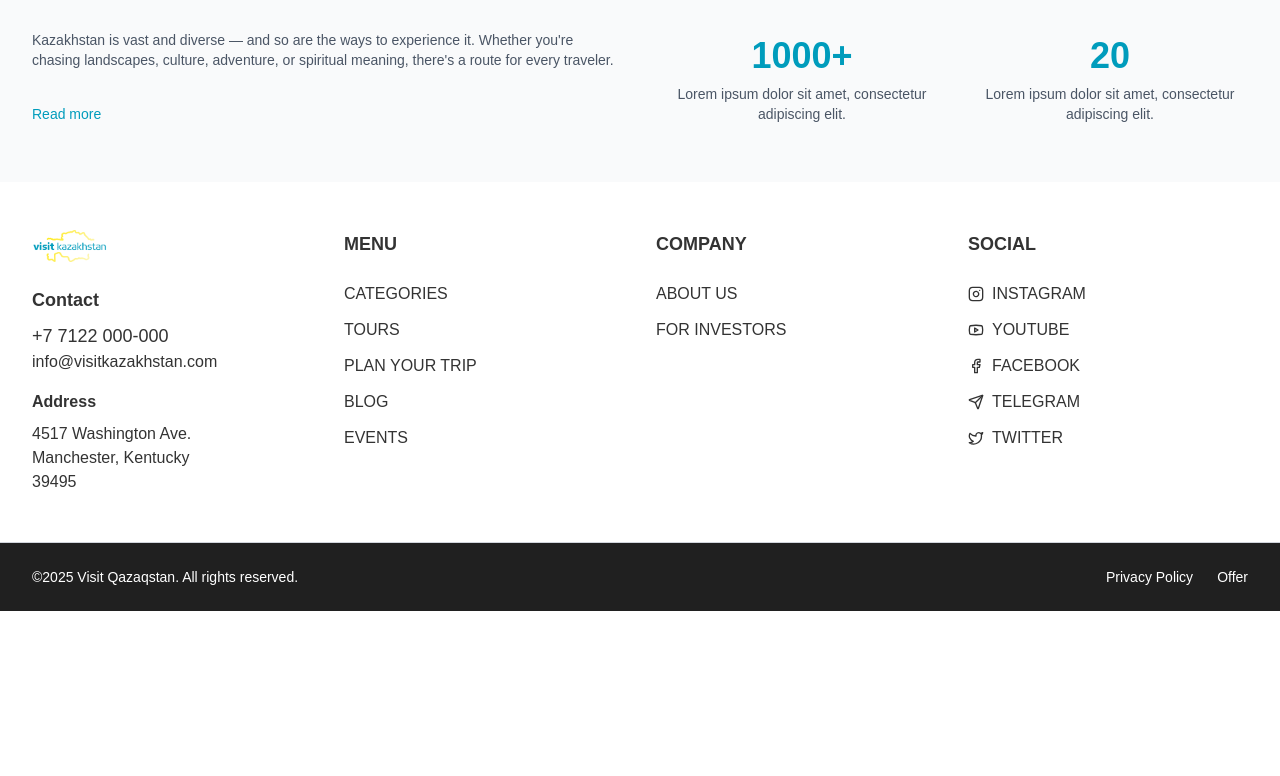
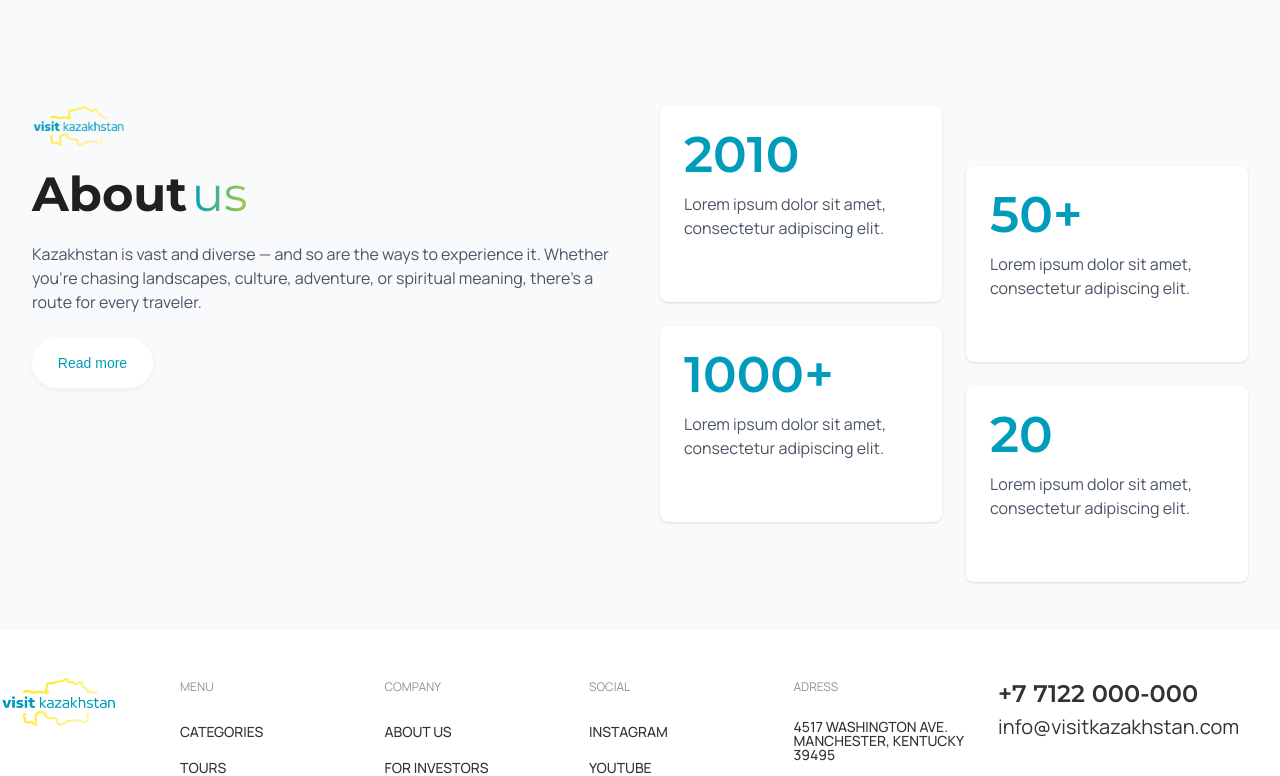
Before and after one commit to Rakhymzhan01/visit_kazakhstan, a Next.js app: page / in a window 1280 px wide. Shown: the part 4926-5702 px from the top of the page. Before the commit the page ends 5537 px from the top, so only its background shows below. Built offline with nearby package versions, Linux system fonts and the light colour scheme.

Commit message:
footer done

```diff
--- a/src/app/admin/homepage/page.tsx
+++ b/src/app/admin/homepage/page.tsx
@@ -106,7 +106,7 @@ const defaultContent: HomepageContent = {
     images: ["/nomad_girls.png", "/desert.jpg", "/yurta.jpg"]
   },
   about: {
-    title: "About us",
+    title: "About  us",
     description: "Kazakhstan is vast and diverse — and so are the ways to experience it. Whether you're chasing landscapes, culture, adventure, or spiritual meaning, there's a route for every traveler.",
     stats: [
       { value: "2010", description: "Lorem ipsum dolor sit amet, consectetur adipiscing elit." },
--- a/src/app/categories/cities/page.tsx
+++ b/src/app/categories/cities/page.tsx
@@ -142,7 +142,6 @@ const CitiesPage = () => {
                   stroke="#0891b2"
                   strokeWidth="2"
                   className="hover:fill-cyan-300 transition-colors cursor-pointer"
-                  onClick={() => console.log('Clicked Kazakhstan')}
                 />
 
                 {/* City markers with better positioning */}
--- a/src/app/components/Footer.tsx
+++ b/src/app/components/Footer.tsx
@@ -28,48 +28,45 @@ const Footer = () => {
   return (
     <footer className="bg-white text-[#333333]">
       {/* Main Footer Content */}
-      <div className="max-w-7xl mx-auto px-4 sm:px-6 lg:px-8 py-12">
-        <div className="grid grid-cols-1 md:grid-cols-2 lg:grid-cols-4 gap-8">
+      <div className="max-w-7xl mx-auto px-4 sm:px-6 lg:px-8 py-12 relative">
+        <div className="grid gap-2" style={{ gridTemplateColumns: '140px 1fr 1fr 1fr 1fr 250px' }}>
 
-          {/* Logo and Contact */}
-          <div className="lg:col-span-1">
-            <Link href="/" className="flex items-center mb-6">
+          {/* Logo */}
+          <div className="flex-shrink-0">
+            <Link href="/" className="flex items-center">
               <Image
                 src="/Logo 2.png"
                 alt="Visit Kazakhstan"
-                width={140}
-                height={32}
-                className="h-8 w-auto"
+                width={117}
+                height={48}
+                className="w-[117px] h-[48px] -ml-8"
               />
             </Link>
-
-            <div className="space-y-4">
-              <div>
-                <h4 className="font-semibold text-lg mb-2">Contact</h4>
-                <p className="text-[#333333] text-lg">+7 7122 000-000</p>
-                <p className="text-[#333333]">info@visitkazakhstan.com</p>
-              </div>
-
-              <div>
-                <h4 className="font-semibold mb-2">Address</h4>
-                <p className="text-[#333333]">
-                  4517 Washington Ave.<br />
-                  Manchester, Kentucky<br />
-                  39495
-                </p>
-              </div>
-            </div>
           </div>
 
           {/* Menu Links */}
           <div>
-            <h4 className="font-semibold text-lg mb-6">MENU</h4>
+            <h4 className="font-manrope mb-6" style={{
+              fontWeight: 400,
+              fontSize: '12px',
+              lineHeight: '150%',
+              letterSpacing: '-1%',
+              color: '#929292'
+            }}>MENU</h4>
             <ul className="space-y-3">
               {menuLinks.map((link) => (
                 <li key={link.title}>
                   <Link
                     href={link.href}
-                    className="text-[#333333] hover:text-[#009CBC] transition-colors duration-200"
+                    className="font-manrope hover:text-[#009CBC] transition-colors duration-200"
+                    style={{
+                      fontWeight: 500,
+                      fontSize: '14px',
+                      lineHeight: '100%',
+                      letterSpacing: '0%',
+                      textTransform: 'uppercase',
+                      color: '#333333'
+                    }}
                   >
                     {link.title}
                   </Link>
@@ -80,13 +77,27 @@ const Footer = () => {
 
           {/* Company Links */}
           <div>
-            <h4 className="font-semibold text-lg mb-6">COMPANY</h4>
+            <h4 className="font-manrope mb-6" style={{
+              fontWeight: 400,
+              fontSize: '12px',
+              lineHeight: '150%',
+              letterSpacing: '-1%',
+              color: '#929292'
+            }}>COMPANY</h4>
             <ul className="space-y-3">
               {companyLinks.map((link) => (
                 <li key={link.title}>
                   <Link
                     href={link.href}
-                    className="text-[#333333] hover:text-[#009CBC] transition-colors duration-200"
+                    className="font-manrope hover:text-[#009CBC] transition-colors duration-200"
+                    style={{
+                      fontWeight: 500,
+                      fontSize: '14px',
+                      lineHeight: '100%',
+                      letterSpacing: '0%',
+                      textTransform: 'uppercase',
+                      color: '#333333'
+                    }}
                   >
                     {link.title}
                   </Link>
@@ -97,25 +108,72 @@ const Footer = () => {
 
           {/* Social Links */}
           <div>
-            <h4 className="font-semibold text-lg mb-6">SOCIAL</h4>
+            <h4 className="font-manrope mb-6" style={{
+              fontWeight: 400,
+              fontSize: '12px',
+              lineHeight: '150%',
+              letterSpacing: '-1%',
+              color: '#929292'
+            }}>SOCIAL</h4>
             <ul className="space-y-3">
-              {socialLinks.map((social) => {
-                const IconComponent = social.icon
-                return (
-                  <li key={social.label}>
-                    <a
-                      href={social.href}
-                      target="_blank"
-                      rel="noopener noreferrer"
-                      className="flex items-center text-[#333333] hover:text-[#009CBC] transition-colors duration-200"
-                    >
-                      <IconComponent className="h-4 w-4 mr-2" />
-                      {social.label.toUpperCase()}
-                    </a>
-                  </li>
-                )
-              })}
+              {socialLinks.map((social) => (
+                <li key={social.label}>
+                  <Link
+                    href={social.href}
+                    className="font-manrope hover:text-[#009CBC] transition-colors duration-200"
+                    style={{
+                      fontWeight: 500,
+                      fontSize: '14px',
+                      lineHeight: '100%',
+                      letterSpacing: '0%',
+                      textTransform: 'uppercase',
+                      color: '#333333'
+                    }}
+                  >
+                    {social.label.toUpperCase()}
+                  </Link>
+                </li>
+              ))}
             </ul>
+          </div>
+
+          {/* Address Column */}
+          <div>
+            <h4 className="font-manrope mb-6" style={{
+              fontWeight: 400,
+              fontSize: '12px',
+              lineHeight: '150%',
+              letterSpacing: '-1%',
+              color: '#929292'
+            }}>ADRESS</h4>
+            <div className="font-manrope" style={{
+              fontWeight: 500,
+              fontSize: '14px',
+              lineHeight: '100%',
+              letterSpacing: '0%',
+              textTransform: 'uppercase',
+              color: '#333333'
+            }}>
+              <p>4517 Washington Ave.</p>
+              <p>Manchester, Kentucky</p>
+              <p>39495</p>
+            </div>
+          </div>
+
+          {/* Contact Info Column */}
+          <div className="text-left space-y-2">
+            <p className="text-[#333333] font-montserrat" style={{
+              fontWeight: 600,
+              fontSize: '24px',
+              lineHeight: '130%',
+              letterSpacing: '-2%'
+            }}>+7 7122 000-000</p>
+            <p className="text-[#333333] font-manrope" style={{
+              fontWeight: 400,
+              fontSize: '20px',
+              lineHeight: '100%',
+              letterSpacing: '-2%'
+            }}>info@visitkazakhstan.com</p>
           </div>
         </div>
       </div>
@@ -125,7 +183,7 @@ const Footer = () => {
         <div className="max-w-7xl mx-auto px-4 sm:px-6 lg:px-8 py-6">
           <div className="flex flex-col md:flex-row justify-between items-center">
             <p className="text-white text-sm">
-              ©2025 Visit Qazaqstan. All rights reserved.
+              ©2025 Visit Kazakhstan. All rights reserved.
             </p>
             <div className="flex space-x-6 mt-4 md:mt-0">
               <Link
--- a/src/app/globals.css
+++ b/src/app/globals.css
@@ -10,6 +10,8 @@
   --color-foreground: var(--foreground);
   --font-sans: var(--font-geist-sans);
   --font-mono: var(--font-geist-mono);
+  --font-manrope: var(--font-manrope);
+  --font-montserrat: var(--font-montserrat);
 }
 
 @media (prefers-color-scheme: dark) {
--- a/src/app/layout.tsx
+++ b/src/app/layout.tsx
@@ -1,5 +1,5 @@
 import type { Metadata } from "next";
-import { Geist, Geist_Mono, Manrope } from "next/font/google";
+import { Geist, Geist_Mono, Manrope, Montserrat } from "next/font/google";
 import "./globals.css";
 
 const geistSans = Geist({
@@ -18,6 +18,12 @@ const manrope = Manrope({
   weight: ["400", "500", "600", "700"],
 });
 
+const montserrat = Montserrat({
+  variable: "--font-montserrat",
+  subsets: ["latin"],
+  weight: ["400", "500", "600", "700"],
+});
+
 export const metadata: Metadata = {
   title: "Create Next App",
   description: "Generated by create next app",
@@ -31,7 +37,7 @@ export default function RootLayout({
   return (
     <html lang="en">
       <body
-        className={`${geistSans.variable} ${geistMono.variable} ${manrope.variable} antialiased`}
+        className={`${geistSans.variable} ${geistMono.variable} ${manrope.variable} ${montserrat.variable} antialiased`}
       >
         {children}
       </body>
--- a/src/app/page.tsx
+++ b/src/app/page.tsx
@@ -8,11 +8,10 @@ import { Badge } from "./components/ui/badge"
 import { Star, Instagram, Minus } from "lucide-react"
 import Header from "./components/Header"
 import Footer from "./components/Footer"
-import { useState, useEffect } from "react"
+import { useState } from "react"
 
 export default function HomePage() {
   const [expandedCards, setExpandedCards] = useState<number[]>([])
-  const [scrollX, setScrollX] = useState(0)
 
   const toggleCard = (index: number) => {
     setExpandedCards(prev =>
@@ -22,16 +21,6 @@ export default function HomePage() {
     )
   }
 
-  useEffect(() => {
-    const handleScroll = () => {
-      const scrollY = window.scrollY
-      const scrollProgress = scrollY * 0.5 // Adjust speed here
-      setScrollX(-scrollProgress)
-    }
-
-    //window.addEventListener('scroll', handleScroll, { passive: true })
-    return () => window.removeEventListener('scroll', handleScroll)
-  }, [])
   return (
     <div className="min-h-screen bg-white">
       <Header />
@@ -751,19 +740,18 @@ export default function HomePage() {
       </section>
 
       {/* For Investors */}
-      <section className="py-16 relative">
-        <div className="absolute inset-0">
+      <section className="py-16 relative flex justify-center bg-gray-50">
+        <div className="relative rounded-lg overflow-hidden" style={{ width: '1360px', height: '240px' }}>
           <Image
-            src="/expo.jpg?height=300&width=1200"
+            src="/expo.jpg?height=240&width=1360"
             alt="City aerial view"
-            width={1200}
-            height={300}
-            className="w-full h-full object-cover"
+            width={1360}
+            height={240}
+            className="object-cover rounded-lg"
+            style={{ width: '1360px', height: '240px' }}
           />
-          <div className="absolute inset-0 bg-black/20"></div>
-        </div>
-        <div className="relative max-w-7xl mx-auto px-4 sm:px-6 lg:px-8">
-          <div className="flex justify-between items-center">
+          <div className="absolute inset-0 bg-black/20 rounded-lg"></div>
+          <div className="absolute inset-0 flex justify-between items-center px-8 z-10">
             <h2 className="text-3xl font-bold text-white">
               For <span className="text-[#009CBC]">Investors</span>
             </h2>
@@ -775,8 +763,9 @@ export default function HomePage() {
       {/* About Section */}
       <section className="py-12 bg-gray-50">
         <div className="max-w-7xl mx-auto px-4 sm:px-6 lg:px-8">
-          <div className="grid grid-cols-1 lg:grid-cols-2 gap-12">
-            <div>
+          <div className="flex flex-col lg:flex-row gap-12 items-start">
+            {/* Left side - About content */}
+            <div className="flex-1">
               <div className="flex items-center mb-6">
                 <Image
                   src="/Logo 2.png"
@@ -786,34 +775,138 @@ export default function HomePage() {
                   className="h-10 w-auto"
                 />
               </div>
-              <h2 className="text-3xl font-bold mb-6 text-[#202020]">
-                About <span className="text-[#009CBC]">us</span>
+              <h2 className="mb-6">
+                <span className="text-[#202020]" style={{
+                  fontFamily: 'Montserrat, sans-serif',
+                  fontWeight: 700,
+                  fontSize: '48px',
+                  lineHeight: '100%',
+                  letterSpacing: '-4%'
+                }}>About</span> <span
+                  className="bg-gradient-to-r from-[#009CBC] to-[#FFE700] bg-clip-text text-transparent"
+                  style={{
+                    background: 'linear-gradient(90deg, #009CBC 0%, #FFE700 154.07%)',
+                    WebkitBackgroundClip: 'text',
+                    WebkitTextFillColor: 'transparent',
+                    backgroundClip: 'text',
+                    fontFamily: 'Montserrat, sans-serif',
+                    fontWeight: 400,
+                    fontSize: '48px',
+                    lineHeight: '100%',
+                    letterSpacing: '-4%'
+                  }}
+                >us</span>
               </h2>
-              <p className="text-gray-600 mb-6 text-sm">
+              <p className="text-gray-600 mb-6" style={{
+                fontFamily: 'Manrope, sans-serif',
+                fontWeight: 400,
+                fontSize: '16px',
+                lineHeight: '150%',
+                letterSpacing: '-1%'
+              }}>
                 Kazakhstan is vast and diverse — and so are the ways to experience it. Whether you&apos;re chasing
                 landscapes, culture, adventure, or spiritual meaning, there&apos;s a route for every traveler.
               </p>
-              <Button variant="link" className="text-[#009CBC] hover:text-[#007a9a] p-0">
+              <Button
+                className="text-[#009CBC] hover:text-[#007a9a] border-0 hover:scale-105 transition-all duration-200 shadow-sm hover:shadow-md"
+                style={{
+                  width: '121px',
+                  height: '50px',
+                  borderRadius: '99px',
+                  background: '#FFFFFF',
+                  boxShadow: '0 2px 6px rgba(0, 0, 0, 0.05)'
+                }}
+              >
                 Read more
               </Button>
             </div>
 
-            <div className="grid grid-cols-2 gap-8">
-              <div className="text-center">
-                <div className="text-4xl font-bold text-[#009CBC] mb-2">2010</div>
-                <p className="text-gray-600 text-sm">Lorem ipsum dolor sit amet, consectetur adipiscing elit.</p>
+            {/* Right side - Statistics boxes */}
+            <div style={{
+              width: '588px',
+              height: '476px',
+              position: 'relative'
+            }}>
+              {/* Staggered layout */}
+              <div className="bg-white rounded-lg shadow-sm p-6" style={{
+                position: 'absolute',
+                top: '0px',
+                left: '0px',
+                width: '282px',
+                height: '196px'
+              }}>
+                <div className="text-[#009CBC] mb-3 font-montserrat" style={{
+                  fontWeight: 600,
+                  fontSize: '50px',
+                  lineHeight: '100%',
+                  letterSpacing: '-4%'
+                }}>2010</div>
+                <p className="text-gray-600 font-manrope" style={{
+                  fontWeight: 400,
+                  fontSize: '16px',
+                  lineHeight: '150%',
+                  letterSpacing: '-1%'
+                }}>Lorem ipsum dolor sit amet, consectetur adipiscing elit.</p>
               </div>
-              <div className="text-center">
-                <div className="text-4xl font-bold text-[#009CBC] mb-2">50+</div>
-                <p className="text-gray-600 text-sm">Lorem ipsum dolor sit amet, consectetur adipiscing elit.</p>
+              <div className="bg-white rounded-lg shadow-sm p-6" style={{
+                position: 'absolute',
+                top: '60px',
+                left: '306px',
+                width: '282px',
+                height: '196px'
+              }}>
+                <div className="text-[#009CBC] mb-3 font-montserrat" style={{
+                  fontWeight: 600,
+                  fontSize: '50px',
+                  lineHeight: '100%',
+                  letterSpacing: '-4%'
+                }}>50+</div>
+                <p className="text-gray-600 font-manrope" style={{
+                  fontWeight: 400,
+                  fontSize: '16px',
+                  lineHeight: '150%',
+                  letterSpacing: '-1%'
+                }}>Lorem ipsum dolor sit amet, consectetur adipiscing elit.</p>
               </div>
-              <div className="text-center">
-                <div className="text-4xl font-bold text-[#009CBC] mb-2">1000+</div>
-                <p className="text-gray-600 text-sm">Lorem ipsum dolor sit amet, consectetur adipiscing elit.</p>
+              <div className="bg-white rounded-lg shadow-sm p-6" style={{
+                position: 'absolute',
+                top: '220px',
+                left: '0px',
+                width: '282px',
+                height: '196px'
+              }}>
+                <div className="text-[#009CBC] mb-3 font-montserrat" style={{
+                  fontWeight: 600,
+                  fontSize: '50px',
+                  lineHeight: '100%',
+                  letterSpacing: '-4%'
+                }}>1000+</div>
+                <p className="text-gray-600 font-manrope" style={{
+                  fontWeight: 400,
+                  fontSize: '16px',
+                  lineHeight: '150%',
+                  letterSpacing: '-1%'
+                }}>Lorem ipsum dolor sit amet, consectetur adipiscing elit.</p>
               </div>
-              <div className="text-center">
-                <div className="text-4xl font-bold text-[#009CBC] mb-2">20</div>
-                <p className="text-gray-600 text-sm">Lorem ipsum dolor sit amet, consectetur adipiscing elit.</p>
+              <div className="bg-white rounded-lg shadow-sm p-6" style={{
+                position: 'absolute',
+                top: '280px',
+                left: '306px',
+                width: '282px',
+                height: '196px'
+              }}>
+                <div className="text-[#009CBC] mb-3 font-montserrat" style={{
+                  fontWeight: 600,
+                  fontSize: '50px',
+                  lineHeight: '100%',
+                  letterSpacing: '-4%'
+                }}>20</div>
+                <p className="text-gray-600 font-manrope" style={{
+                  fontWeight: 400,
+                  fontSize: '16px',
+                  lineHeight: '150%',
+                  letterSpacing: '-1%'
+                }}>Lorem ipsum dolor sit amet, consectetur adipiscing elit.</p>
               </div>
             </div>
           </div>
```
